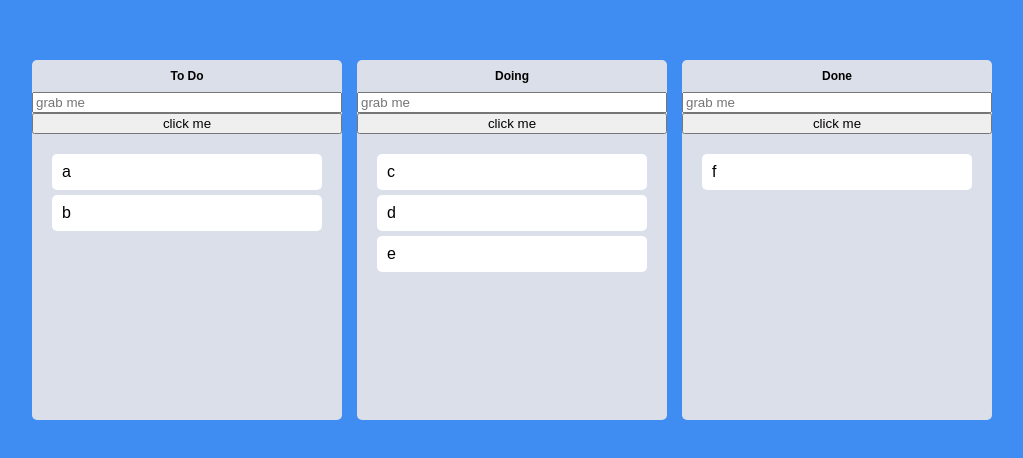
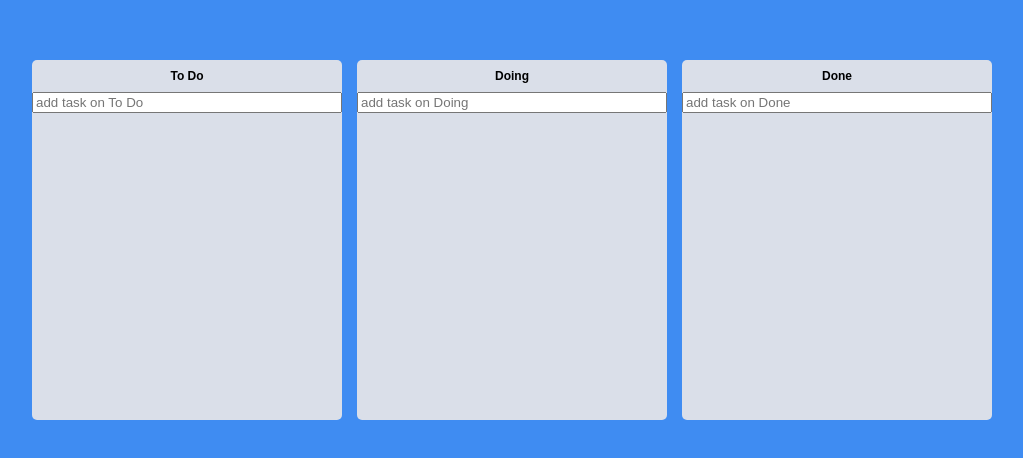
Before and after one commit to ezurno/react-todo, a React (Create React App) app: page / in a window 1280 px wide. Shown: the part 160-618 px from the top of the page, without its empty margins (128-1151 px from the left). Built offline with nearby package versions, Linux system fonts and the light colour scheme.

Commit message:
MOD: change to object
1. IToDo 로 id, text 값을 부여 해 같은 text여도 입력 가능하게 함

2. 그로 인한 많은 데이터 형태 변경

```diff
--- a/src/App.tsx
+++ b/src/App.tsx
@@ -1,7 +1,7 @@
 import { DragDropContext, DropResult } from "react-beautiful-dnd";
 import { useRecoilState } from "recoil";
 import styled from "styled-components";
-import { toDoState } from "./Atoms";
+import { IToDo, toDoState } from "./Atoms";
 import Board from "./components/Board";
 const Wrapper = styled.div`
   display: flex;
@@ -28,8 +28,9 @@
       // same board movement
       setToDos((allBoards) => {
         const boardCopy = [...allBoards[source.droppableId]];
+        const taskObject = boardCopy[source.index]; // object로 만들었기 떄문에 따로 잡아서 두는 것
         boardCopy.splice(source.index, 1);
-        boardCopy.splice(destination?.index, 0, draggableId);
+        boardCopy.splice(destination?.index, 0, taskObject);
         return {
           ...allBoards,
           [source.droppableId]: boardCopy,
@@ -41,8 +42,10 @@
       setToDos((allBoards) => {
         const sourceBoard = [...allBoards[source.droppableId]];
         const destinationBoard = [...allBoards[destination.droppableId]];
+        const taskObject = sourceBoard[source.index];
+
         sourceBoard.splice(source.index, 1);
-        destinationBoard.splice(destination.index, 0, draggableId);
+        destinationBoard.splice(destination.index, 0, taskObject);
         return {
           ...allBoards,
           [source.droppableId]: sourceBoard,
--- a/src/Atoms.tsx
+++ b/src/Atoms.tsx
@@ -1,14 +1,19 @@
 import { atom } from "recoil";
 
+export interface IToDo {
+  id: number;
+  text: string;
+}
+
 interface IToDoState {
-  [key: string]: string[];
+  [key: string]: IToDo[];
 }
 
 export const toDoState = atom<IToDoState>({
   key: "toDos",
   default: {
-    "To Do": ["a", "b"],
-    Doing: ["c", "d", "e"],
-    Done: ["f"],
+    "To Do": [],
+    Doing: [],
+    Done: [],
   },
 });
--- a/src/components/Board.tsx
+++ b/src/components/Board.tsx
@@ -1,6 +1,9 @@
 import React, { useRef } from "react";
 import { Droppable } from "react-beautiful-dnd";
+import { useForm } from "react-hook-form";
+import { useSetRecoilState } from "recoil";
 import styled from "styled-components";
+import { IToDo, toDoState } from "../Atoms";
 import DraggableCard from "./DraggableCard";
 
 const Wrapper = styled.div`
@@ -37,23 +40,48 @@
 }
 
 interface IBoardProps {
-  toDos: string[];
+  toDos: IToDo[];
   boardId: string;
 }
 
+interface IForm {
+  toDo: string;
+}
+
+const Form = styled.form`
+  width: 100%;
+  input {
+    width: 100%;
+  }
+`;
+
 function Board({ toDos, boardId }: IBoardProps) {
-  const inputRef = useRef<HTMLInputElement>(null); //useRef 지정 시 type을 알려줘야 함
-  const onClick = () => {
-    inputRef.current?.focus(); // ref 지정 된 것을 focus() 해줌
-    setTimeout(() => {
-      inputRef.current?.blur(); // blur 로 5초후에 focus() 꺼짐
-    }, 5000);
+  const setToDos = useSetRecoilState(toDoState);
+  const { register, setValue, handleSubmit } = useForm<IForm>();
+  const onValid = ({ toDo }: IForm) => {
+    const newToDo = {
+      id: Date.now(),
+      text: toDo,
+    };
+
+    setToDos((allBoards) => {
+      return {
+        ...allBoards,
+        [boardId]: [...allBoards[boardId], newToDo],
+      };
+    });
+    setValue("toDo", "");
   };
   return (
     <Wrapper>
       <Title>{boardId}</Title>
-      <input ref={inputRef} placeholder="grab me" />
-      <button onClick={onClick}>click me</button>
+      <Form onSubmit={handleSubmit(onValid)}>
+        <input
+          {...register("toDo", { required: true })}
+          type="text"
+          placeholder={`add task on ${boardId}`}
+        />
+      </Form>
       <Droppable droppableId={boardId}>
         {(
           magic,
@@ -66,7 +94,12 @@
             {...magic.droppableProps}
           >
             {toDos.map((toDo, index) => (
-              <DraggableCard toDo={toDo} index={index} key={toDo} />
+              <DraggableCard
+                toDoId={toDo.id}
+                toDoText={toDo.text}
+                index={index}
+                key={toDo.id}
+              />
             ))}
             {magic.placeholder}
           </Area>
--- a/src/components/DraggableCard.tsx
+++ b/src/components/DraggableCard.tsx
@@ -13,13 +13,14 @@
 `;
 
 interface IDraggableCardProps {
-  toDo: string;
+  toDoId: number;
+  toDoText: string;
   index: number;
 }
 
-function DraggableCard({ toDo, index }: IDraggableCardProps) {
+function DraggableCard({ toDoText, toDoId, index }: IDraggableCardProps) {
   return (
-    <Draggable key={toDo} draggableId={toDo} index={index}>
+    <Draggable key={toDoId} draggableId={toDoId.toString()} index={index}>
       {(
         magic,
         snapshot // 두번째 args를 부여 후 형식 정의를 찾아봄
@@ -30,7 +31,7 @@
           {...magic.dragHandleProps}
           {...magic.draggableProps}
         >
-          {toDo}
+          {toDoText}
         </Card>
       )}
     </Draggable>
```
